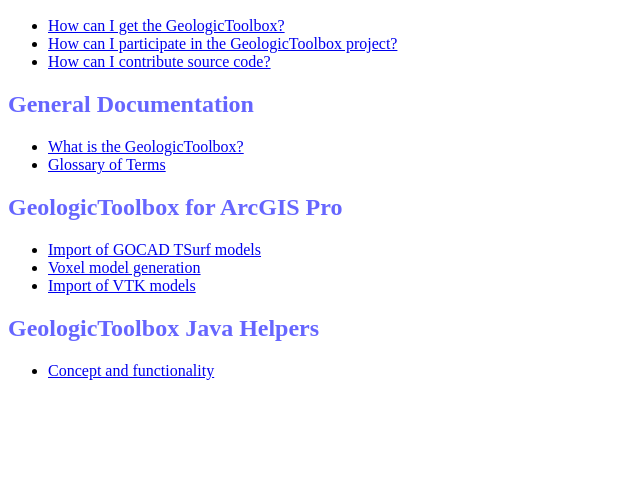
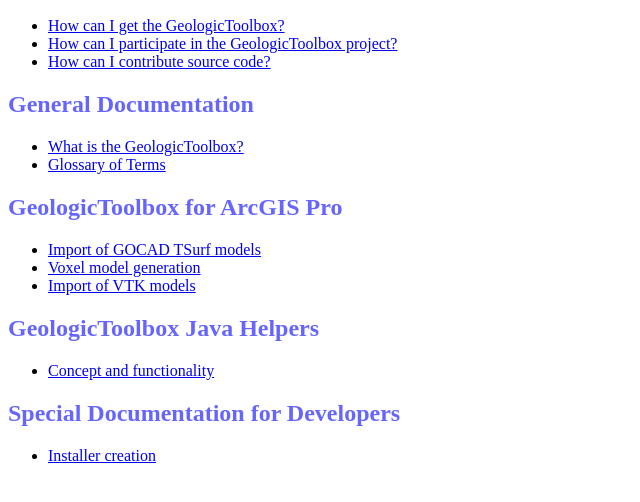
Before and after one commit to 52North/GeologicToolbox, a plain HTML site: page doc/index.html in a window 1280 px wide. Shown: the part 96-598 px from the top of the page, without its empty margins (0-640 px from the left). Drawn offline with Linux system fonts and the light colour scheme.

Commit message:
Add installer documentation for developers

```diff
--- a/doc/index.html
+++ b/doc/index.html
@@ -26,5 +26,9 @@
     <ul>
       <li><a href="gtjava/Overview.html">Concept and functionality</a></li>
     </ul>
+    <h2>Special Documentation for Developers</h2>
+    <ul>
+      <li><a href="gtdev/Installer.html">Installer creation</a></li>
+    </ul>
   </body>
 </html>
```
